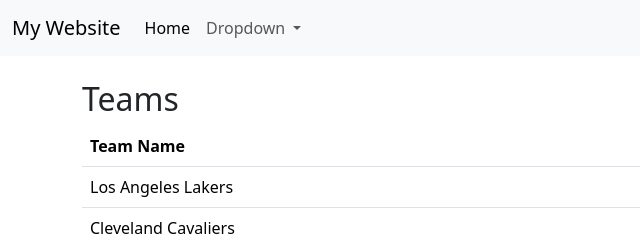
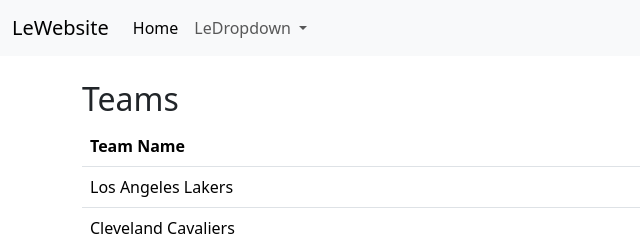
Before and after one commit to aabualteen-usf/cgs3853-LeProject2, a plain HTML site: page teams.html in a window 1280 px wide. Shown: the top 240 px of the page, 0-640 px from the left. Drawn offline with nearby package versions, Linux system fonts and the light colour scheme.

Commit message:
Update teams.html

```diff
--- a/teams.html
+++ b/teams.html
@@ -3,7 +3,7 @@
 
   <head>
     <meta charset="utf-8">
-    <title>My Bootstrap Page</title>
+    <title>LeBootstrap</title>
     <!-- Include the Bootstrap CSS library from a CDN -->
     <link href="https://cdn.jsdelivr.net/npm/bootstrap@5.3.0-alpha3/dist/css/bootstrap.min.css" rel="stylesheet" integrity="sha384-KK94CHFLLe+nY2dmCWGMq91rCGa5gtU4mk92HdvYe+M/SXH301p5ILy+dN9+nJOZ" crossorigin="anonymous">
   </head>
@@ -13,7 +13,7 @@
     <!--  Navigation bar with links -->
     <nav class="navbar navbar-expand-lg navbar-light bg-light">
       <div class="container-fluid">
-        <a class="navbar-brand" href="index.html">My Website</a>
+        <a class="navbar-brand" href="index.html">LeWebsite</a>
         <button class="navbar-toggler" type="button" data-bs-toggle="collapse" data-bs-target="#navbarNav" aria-controls="navbarNav" aria-expanded="false" aria-label="Toggle navigation">
           <span class="navbar-toggler-icon"></span>
         </button>
@@ -27,7 +27,7 @@
             <!-- Navigation bar drop down -->
             <li class="nav-item dropdown">
               <a class="nav-link dropdown-toggle" href="#" id="navbarDropdown" role="button" data-bs-toggle="dropdown" aria-expanded="false">
-                Dropdown
+                LeDropdown
               </a>
               <ul class="dropdown-menu" aria-labelledby="navbarDropdown">
                 <li><a class="dropdown-item" href="teams.html">Teams</a></li>
```
